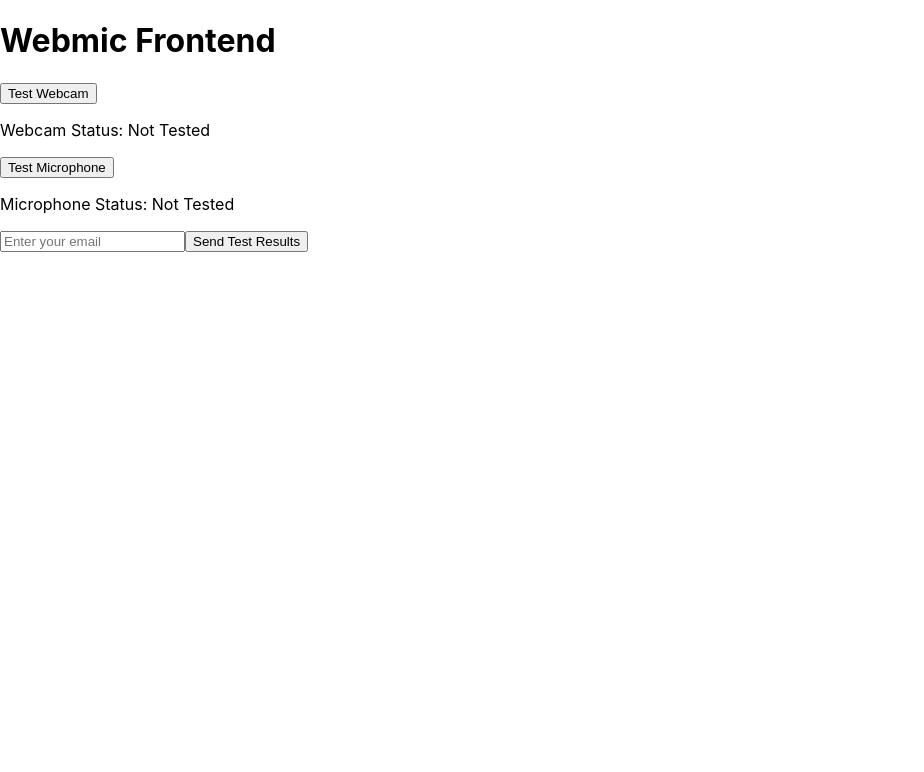
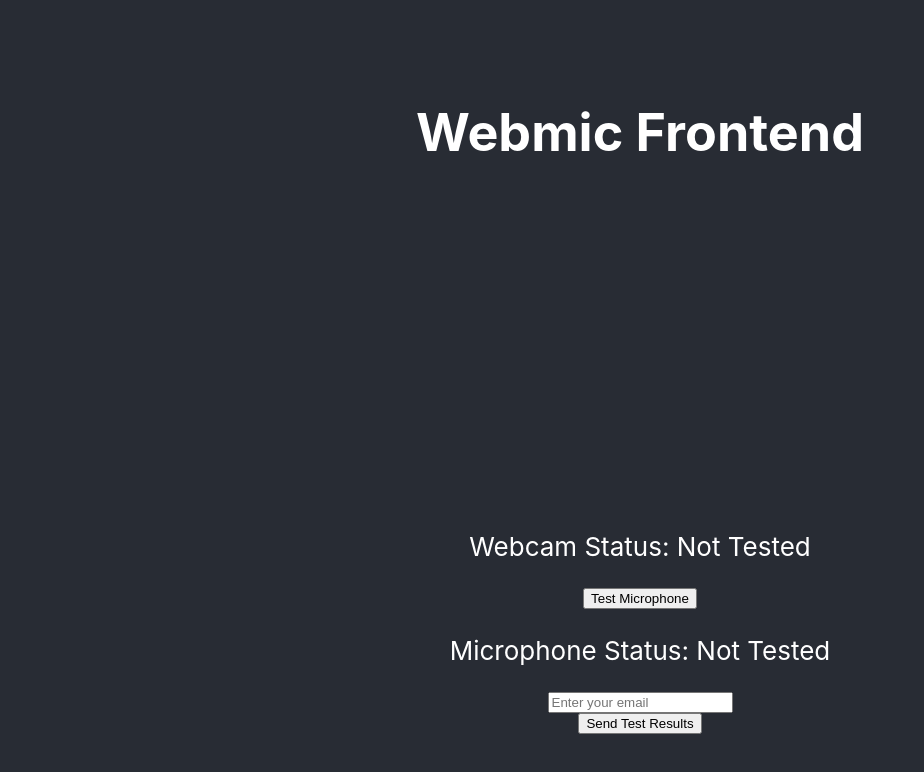
Before and after one commit to carywoods/webmic, a React (Create React App) app in the folder frontend/: page / in a window 1280 px wide. Shown: the top 772 px of the page, without its empty margins (0-924 px from the left). Built offline with nearby package versions, Linux system fonts and the light colour scheme; no server answers.

Commit message:
Update frontend to connect to deployed backend endpoint and video feed functionality

```diff
--- a/frontend/src/App.js
+++ b/frontend/src/App.js
@@ -1,29 +1,48 @@
-import React, { useState } from 'react';
+import React, { useEffect, useRef, useState } from 'react';
 import axios from 'axios';
+import './App.css';
 
 function App() {
+  const videoRef = useRef(null);
   const [webcamStatus, setWebcamStatus] = useState('Not Tested');
   const [micStatus, setMicStatus] = useState('Not Tested');
   const [userEmail, setUserEmail] = useState('');
 
-  const handleTestWebcam = () => {
-    // Placeholder for webcam testing logic
-    setWebcamStatus('Webcam working');
-  };
+  useEffect(() => {
+    // Request access to the user's webcam
+    async function startVideo() {
+      try {
+        const stream = await navigator.mediaDevices.getUserMedia({ video: true });
+        if (videoRef.current) {
+          videoRef.current.srcObject = stream;
+        }
+        setWebcamStatus('Webcam working');
+      } catch (error) {
+        console.error('Error accessing webcam:', error);
+        setWebcamStatus('Webcam test failed: ' + error.message);
+      }
+    }
+    startVideo();
+  }, []);
 
-  const handleTestMicrophone = () => {
-    // Placeholder for microphone testing logic
-    setMicStatus('Microphone working');
+  const handleTestMicrophone = async () => {
+    try {
+      await navigator.mediaDevices.getUserMedia({ audio: true });
+      setMicStatus('Microphone working');
+    } catch (error) {
+      console.error('Error accessing microphone:', error);
+      setMicStatus('Microphone test failed: ' + error.message);
+    }
   };
 
   const handleSendResults = () => {
     const data = {
       userEmail,
       webcamStatus,
-      micStatus
+      micStatus,
     };
 
-    axios.post('http://localhost:5000/send-email', data)
+    axios.post('https://webmic.onrender.com/send-email', data)
       .then(response => {
         alert('Email sent successfully!');
       })
@@ -37,8 +56,10 @@ function App() {
     <div className="App">
       <header className="App-header">
         <h1>Webmic Frontend</h1>
-        <button onClick={handleTestWebcam}>Test Webcam</button>
-        <p>Webcam Status: {webcamStatus}</p>
+        <div>
+          <video ref={videoRef} autoPlay playsInline style={{ width: '400px', height: '300px' }} />
+          <p>Webcam Status: {webcamStatus}</p>
+        </div>
         <button onClick={handleTestMicrophone}>Test Microphone</button>
         <p>Microphone Status: {micStatus}</p>
         <input
```
Also changed, not shown: 1 other file (tests, documents, lock files or other folders).
